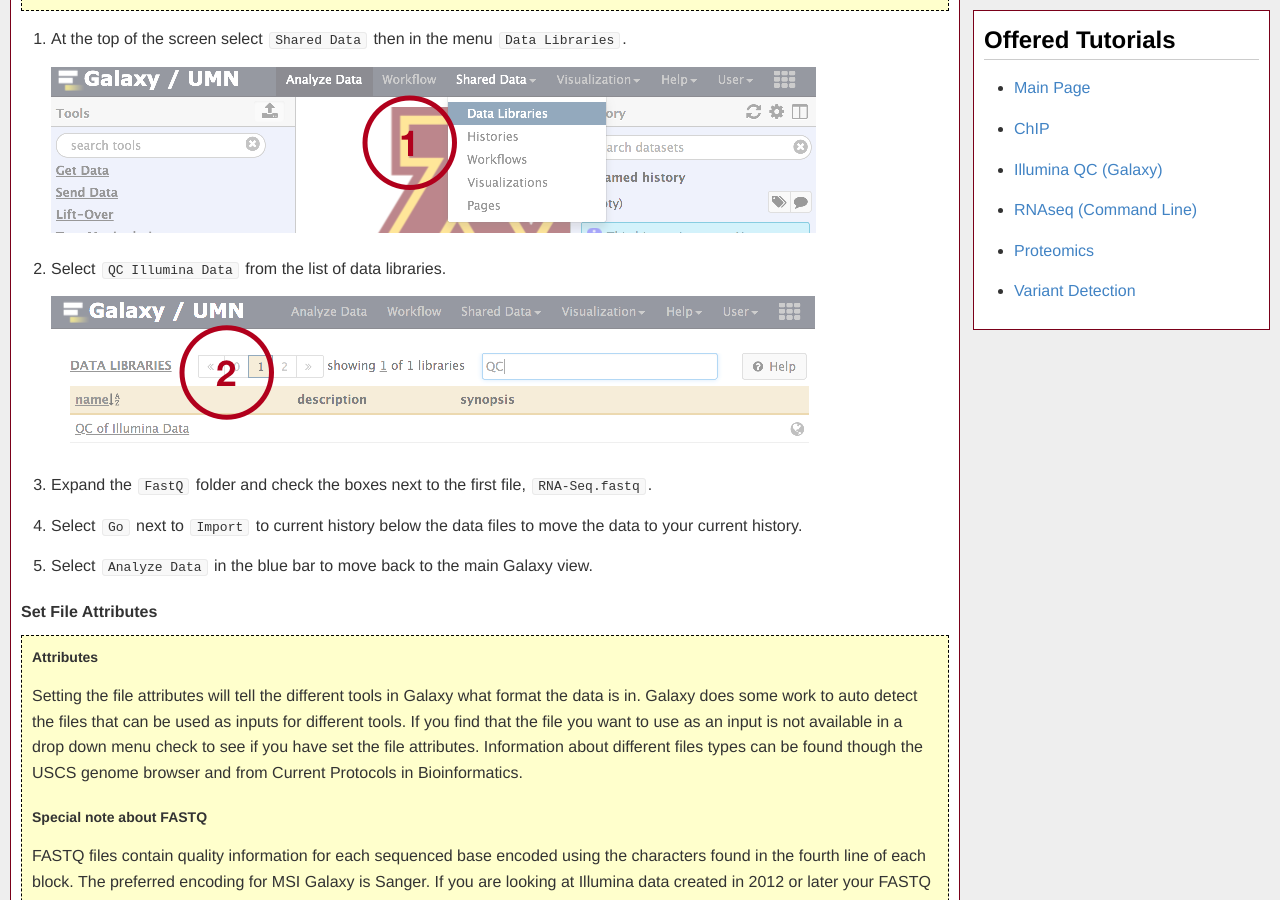
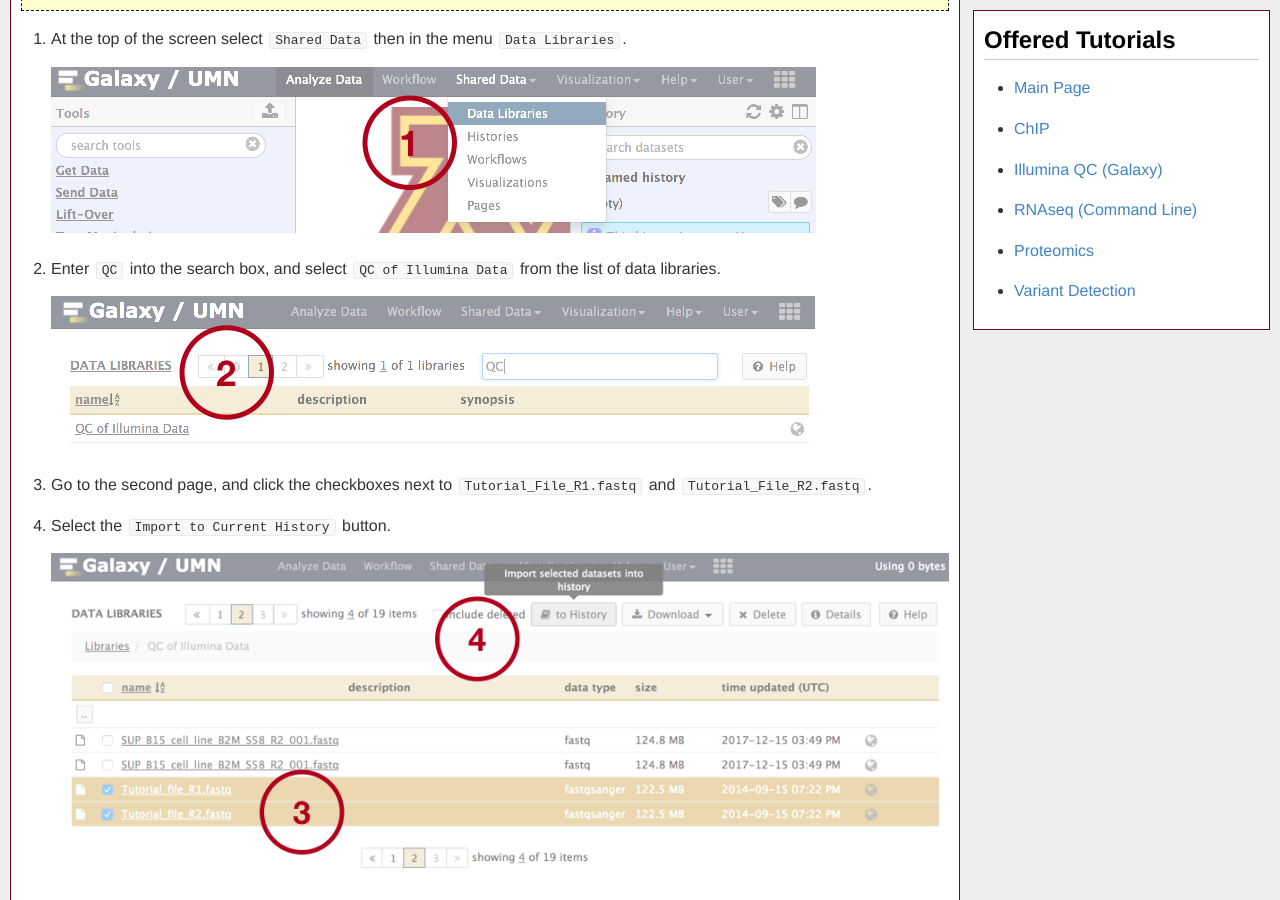
Before and after one commit to msi-ris/Tutorials, a Jekyll site: the page built from illumina_qc.md, in a window 1280 px wide and 900 px high, scrolled down 3685 px. Built offline with Jekyll 4.4.1, drawn with Linux system fonts in a browser that asks for light colours.

Commit message:
Update illumina graphics

```diff
--- a/illumina_qc.md
+++ b/illumina_qc.md
@@ -155,14 +155,17 @@ library.
 
     ![Galaxy Data Library]({{"/graphics/illumina_qc_galaxy/Galaxy_DataLib.png" | prepend: site.baseurl }})
 
-2. Select `QC Illumina Data` from the list of data libraries.
+2. Enter `QC` into the search box, and select `QC of Illumina Data` from the
+   list of data libraries.
 
     ![Galaxy QC Library]({{"/graphics/illumina_qc_galaxy/Galaxy_QC_Lib.png" | prepend: site.baseurl }})
 
-3. Expand the `FastQ` folder and check the boxes next to the first file,
-   `RNA-Seq.fastq`.
-4. Select `Go` next to `Import` to current history below the data files to move
-   the data to your current history.
+3. Go to the second page, and click the checkboxes next to
+   `Tutorial_File_R1.fastq` and `Tutorial_File_R2.fastq`.
+4. Select the `Import to Current History` button.
+
+    ![Galaxy Tutorial Files]({{"/graphics/illumina_qc_galaxy/Galaxy_Tut_Files.png" | prepend: site.baseurl }})
+
 5. Select `Analyze Data` in the blue bar to move back to the main Galaxy view.
 
 #### Set File Attributes
```
Also changed, not shown: graphics/illumina_qc_galaxy/Galaxy_Tut_Files.png (added), materials/illumina_qc_galaxy/Galaxy_Tut_Files.graffle/image3.png (added), 1 other file.
